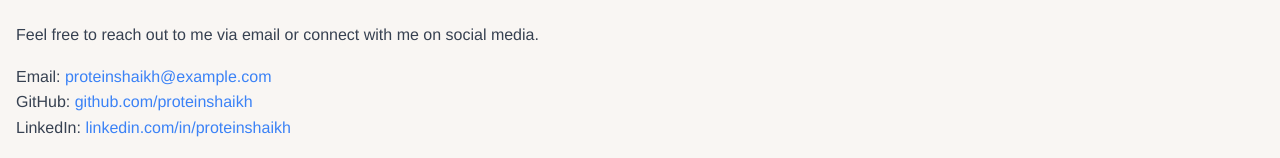
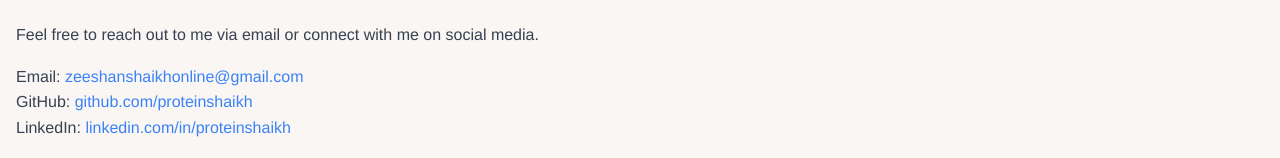
Before and after one commit to proteinshaikh/mysiteproteinshaikh, a React (Create React App) app: page /contact in a window 1280 px wide. Shown: the part 154-312 px from the top of the page. Built offline with nearby package versions, Linux system fonts and the light colour scheme.

Commit message:
[contact] update email

```diff
--- a/src/pages/Contact.js
+++ b/src/pages/Contact.js
@@ -8,8 +8,8 @@
                 Feel free to reach out to me via email or connect with me on social media.
             </p>
             <ul className="text-gray-700">
-                <li>Email: <a href="mailto:proteinshaikh@example.com"
-                              className="text-blue-500 hover:underline">proteinshaikh@example.com</a></li>
+                <li>Email: <a href="mailto:zeeshanshaikhonline@gmail.com"
+                              className="text-blue-500 hover:underline">zeeshanshaikhonline@gmail.com</a></li>
                 <li>GitHub: <a href="https://github.com/proteinshaikh"
                                className="text-blue-500 hover:underline">github.com/proteinshaikh</a></li>
                 <li>LinkedIn: <a href="https://linkedin.com/in/proteinshaikh"
--- a/src/pages/Projects.js
+++ b/src/pages/Projects.js
@@ -16,7 +16,7 @@
         <h3 className="text-2xl font-bold mb-4 text-primary">🔥 How I Lost 17 kg in 4 Months with Calorie Deficit</h3>
 
         <p className="mb-4">
-          In early 2024, I weighed 89 kg. Tired of low energy and discomfort, I committed to transforming my body with
+          In early 2025, I weighed 89 kg. Tired of low energy and discomfort, I committed to transforming my body with
           no pills, no shortcuts — just science, simplicity, and structure.
         </p>
 
```
